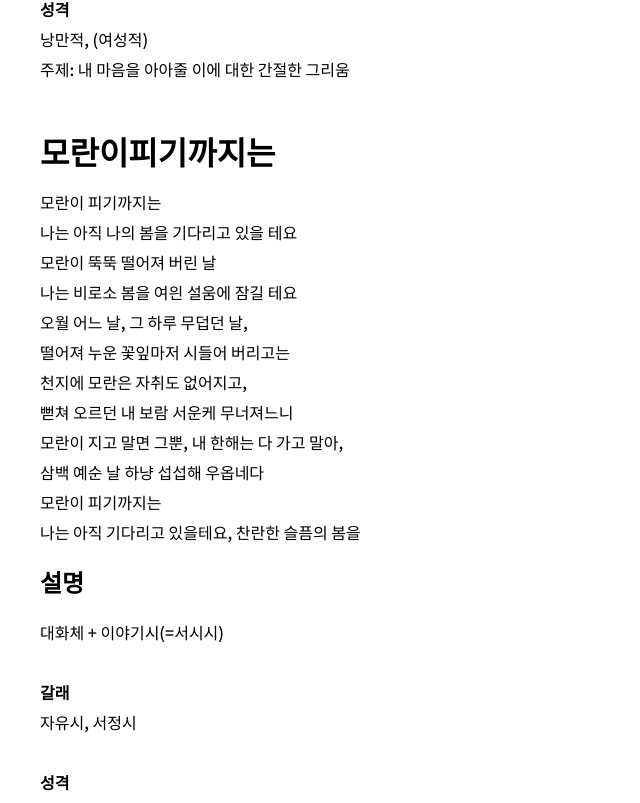
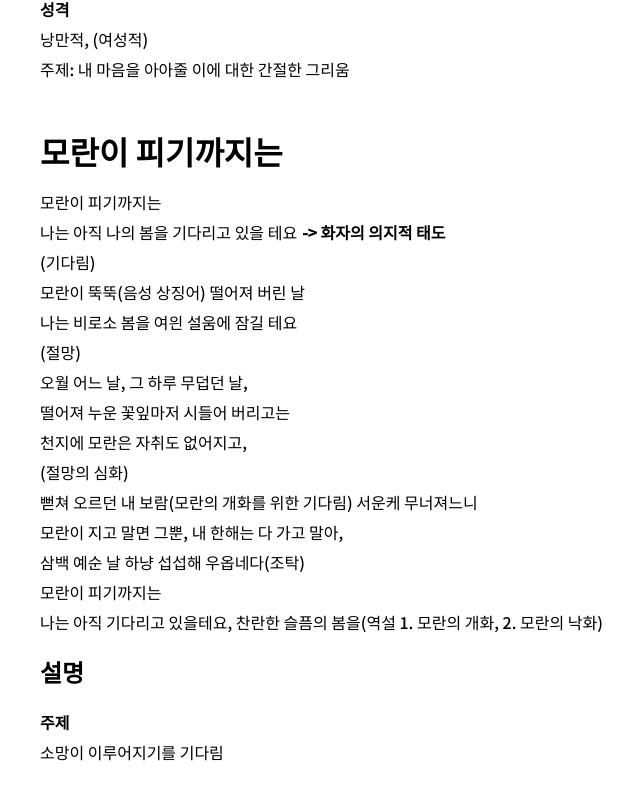
Before and after one commit to biscrab/KoreanLastTest, a React (Create React App) app: page / in a window 1280 px wide. Shown: the part 2577-3380 px from the top of the page, without its empty margins (0-640 px from the left). Built offline with nearby package versions, Linux system fonts and the light colour scheme.

Commit message:
오류 수정

```diff
--- a/src/App.js
+++ b/src/App.js
@@ -100,27 +100,33 @@ function App() {
 낭만적, (여성적)<br/>
 주제: 내 마음을 아아줄 이에 대한 간절한 그리움<br/><br/>
 
-<h1>모란이피기까지는</h1>
+<h1>모란이 피기까지는</h1>
 모란이 피기까지는<br />
-나는 아직 나의 봄을 기다리고 있을 테요<br />
-모란이 뚝뚝 떨어져 버린 날<br />
+<div>
+나는 아직 나의 봄을 기다리고 있을 테요<S.HL>화자의 의지적 태도</S.HL><br />
+(기다림)<br />
+</div>
+모란이 뚝뚝(음성 상징어) 떨어져 버린 날<br />
 나는 비로소 봄을 여읜 설움에 잠길 테요<br />
+(절망)<br />
 오월 어느 날, 그 하루 무덥던 날,<br />
 떨어져 누운 꽃잎마저 시들어 버리고는<br />
 천지에 모란은 자취도 없어지고,<br />
-뻗쳐 오르던 내 보람 서운케 무너져느니<br />
+(절망의 심화)<br />
+뻗쳐 오르던 내 보람(모란의 개화를 위한 기다림) 서운케 무너져느니<br />
 모란이 지고 말면 그뿐, 내 한해는 다 가고 말아,<br />
-삼백 예순 날 하냥 섭섭해 우옵네다<br />
+삼백 예순 날 하냥 섭섭해 우옵네다(조탁)<br />
 모란이 피기까지는<br />
-나는 아직 기다리고 있을테요, 찬란한 슬픔의 봄을<br/>
+나는 아직 기다리고 있을테요, 찬란한 슬픔의 봄을(역설 1. 모란의 개화, 2. 모란의 낙화)<br/>
 <h2>설명</h2>
-대화체 + 이야기시(=서시시)<br/><br/>
-<b>갈래</b>
-자유시, 서정시<br/><br/>
-<b>성격</b>
-서정적, 서사적<br/><br/>
 <b>주제</b>
-고향(가족)에 대한 그리움<br/><br />
+소망이 이루어지기를 기다림<br/><br />
+
+모란 = 보람 + 소망<br />
+봄 = 소망이 실현될 계절<br />
+보람 = 소망을 이룬 보람<br />
+360 = 마란을 잃은 슬픔의 길이<br />
+
 <h1>고향</h1>
 나는 북관(北關)에 혼자 앓아 누워서(외로움)<br/>
 어느 아침 의원(醫員)을 뵈이었다.<br/>
```
